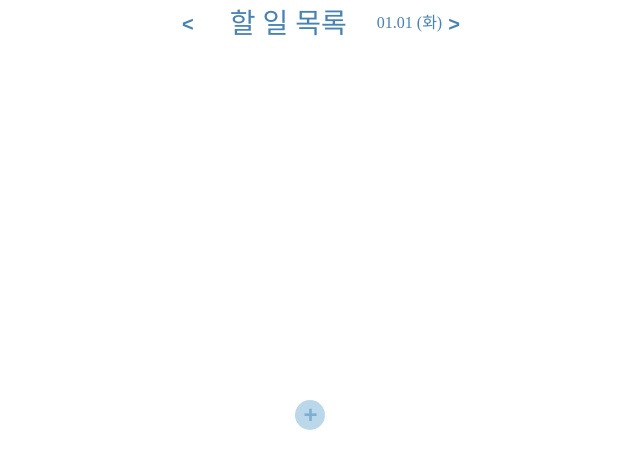
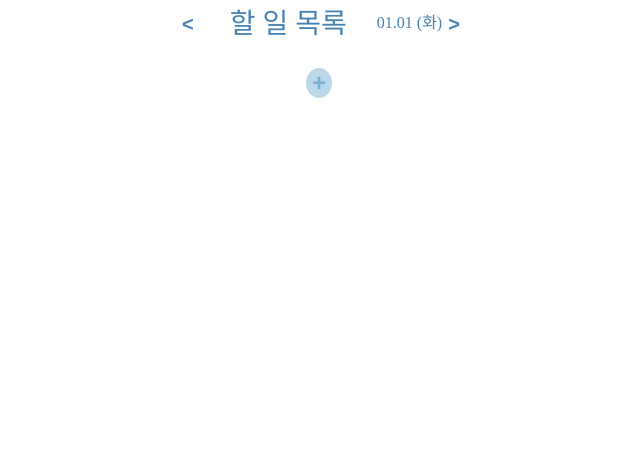
Before and after one commit to sseong-c0de/myLog, a React (Vite) app: page /#/1/1/1/todo in a window 1280 px wide. Shown: the top 468 px of the page, without its empty margins (319-959 px from the left). Built offline with nearby package versions, Linux system fonts and the light colour scheme.

Commit message:
addBtn 위치 수정

```diff
--- a/src/pages/TodoPage.jsx
+++ b/src/pages/TodoPage.jsx
@@ -56,12 +56,14 @@ const BtnGroup = styled.div`
   justify-content: space-between;
   margin-top: 5px;
 `;
+const AddBtnBox = styled.div`
+  width: 30px;
+  height: 30px;
+  margin: 0 auto;
+`;
 const AddBtn = styled.button.attrs({ type: "button" })`
-  position: fixed;
   top: 50%;
   left: 48%;
-  width: 30px;
-  height: 30px;
   background: #bbd8ea;
   border-radius: 100%;
   border: none;
@@ -177,8 +179,6 @@ const TodoPage = () => {
         onPrev={goPrev}
         titleDay={format(urlDate, "MM.dd (EEE)", { locale: ko })}
       ></DateHeader>
-
-      <AddBtn onClick={openModal}>+</AddBtn>
       <TodoContainer>
         <TodoGroup>
           <TodoUl>
@@ -227,6 +227,9 @@ const TodoPage = () => {
               </TodoLi>
             ))}
           </TodoUl>
+          <AddBtnBox>
+            <AddBtn onClick={openModal}>+</AddBtn>
+          </AddBtnBox>
         </TodoGroup>
       </TodoContainer>
       {/* <ul style={{ padding: "12px 24px" }}></ul> */}
```
